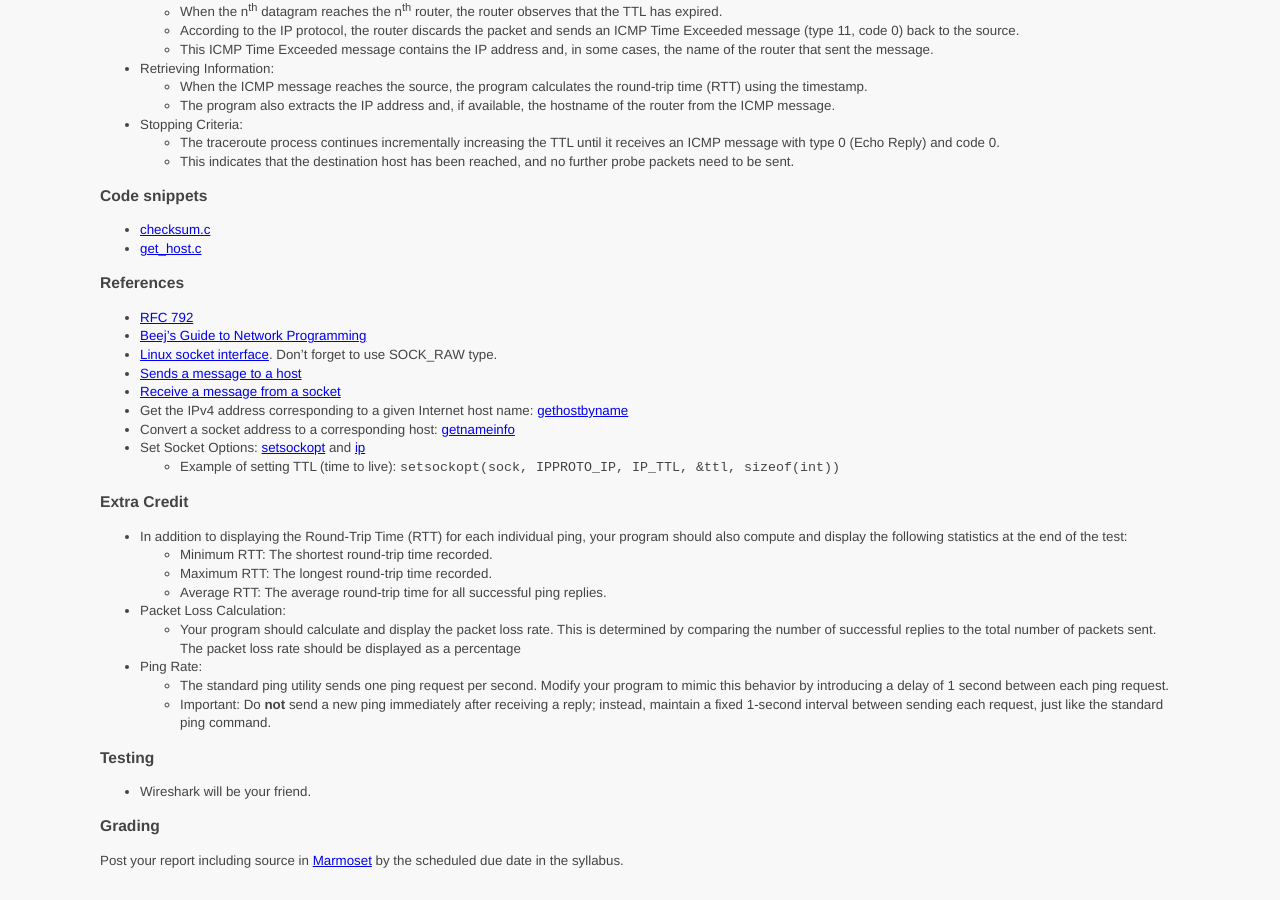
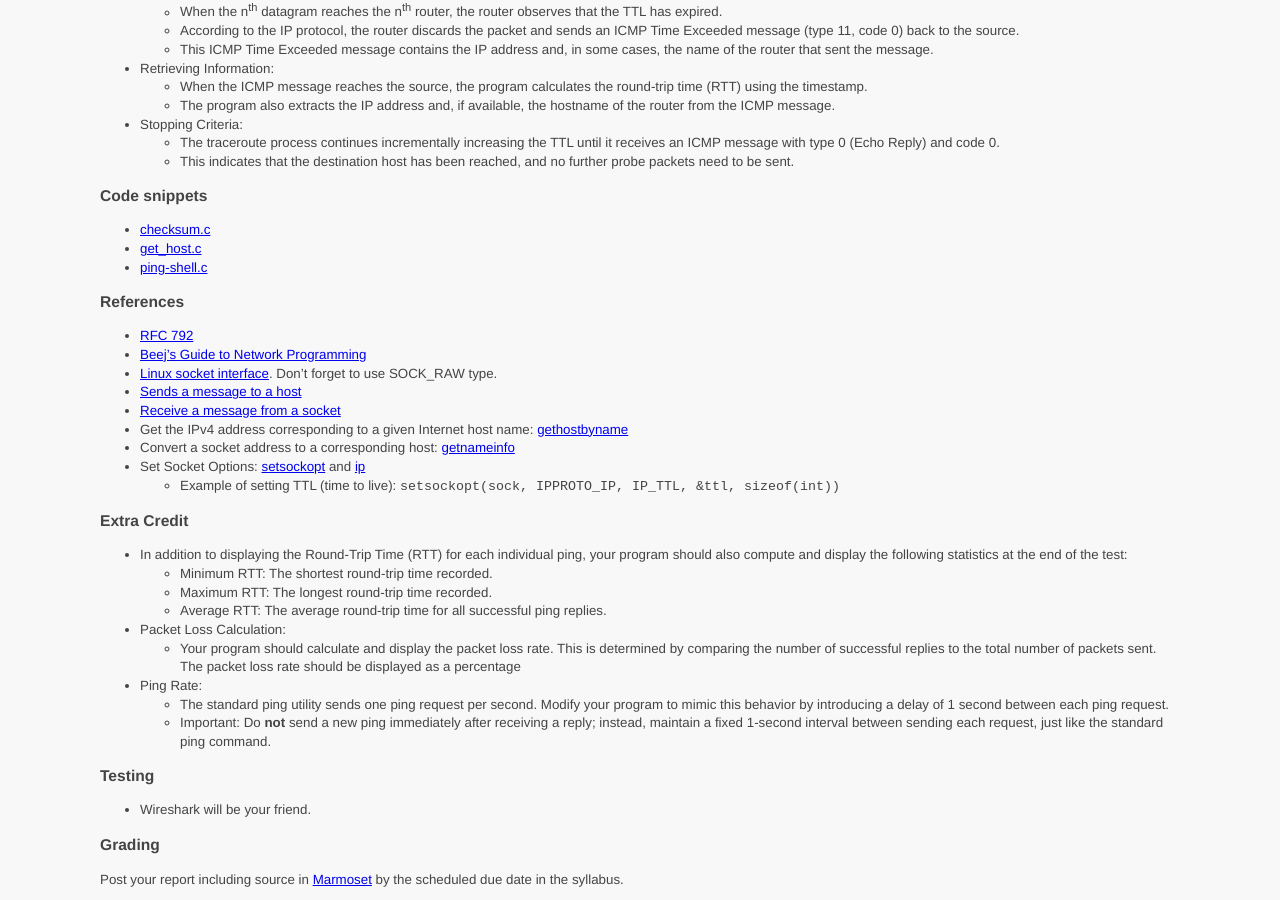
Before and after one commit to ycpcs/cs330-fall2024, a Jekyll site: the page built from labs/c-raw-sockets.md, in a window 1280 px wide and 900 px high, scrolled down 729 px. Built offline with Jekyll 4.4.1, drawn with Linux system fonts in a browser that asks for light colours.

Commit message:
Update c-raw-sockets.md

```diff
--- a/labs/c-raw-sockets.md
+++ b/labs/c-raw-sockets.md
@@ -44,6 +44,7 @@ title: "Programming Assignment: Ping and Traceroute using C raw sockets"
 ### Code snippets
   - [checksum.c](files/checksum.c)
   - [get_host.c](files/get_host.c)
+  - [ping-shell.c](/files/ping-skeleton.c)
 
 ### References
   - [RFC 792](http://tools.ietf.org/html/rfc792)
```
